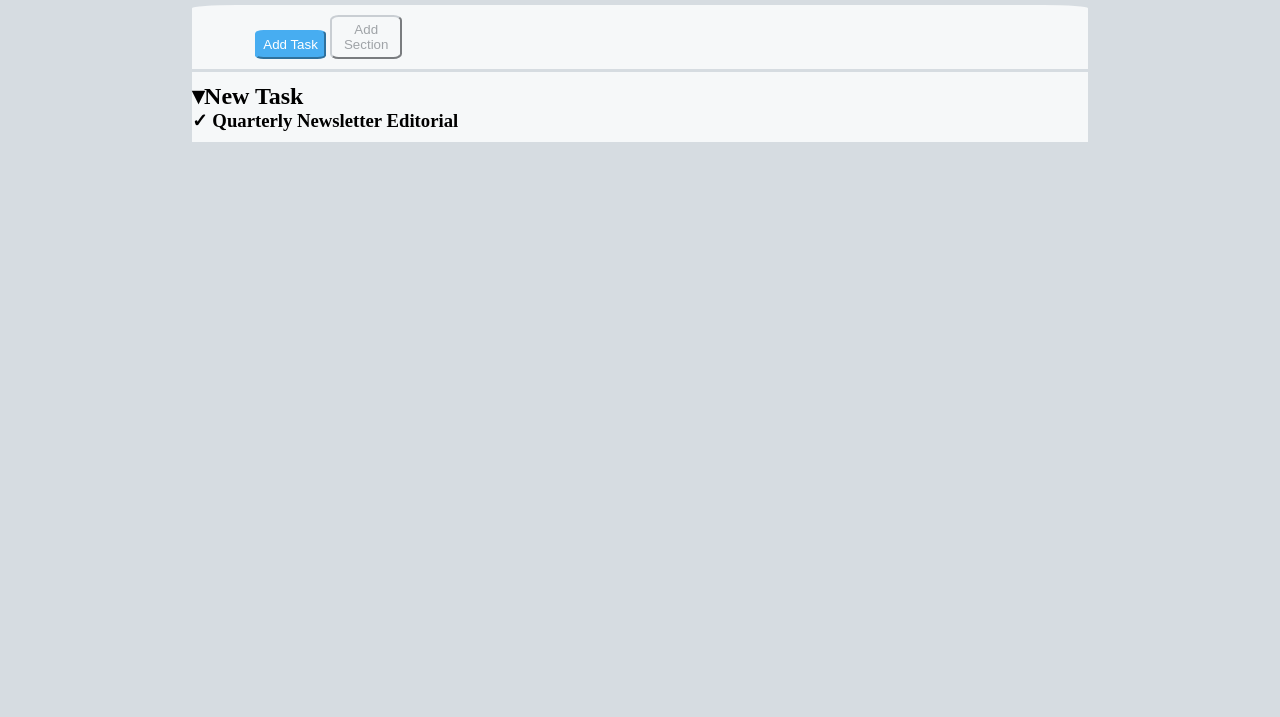
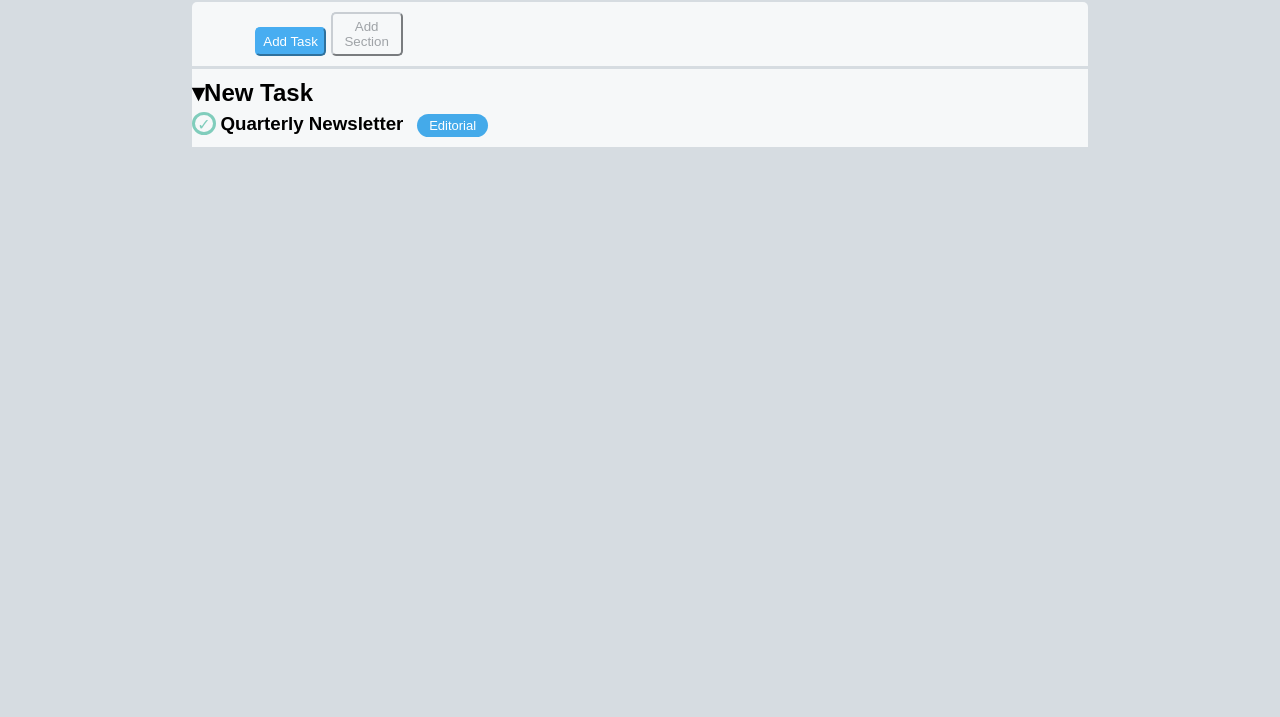
Before and after one commit to GiacomoArena/html-css-toboolist, a plain HTML site: page index.html in a window 1280 px wide. Shown: the part 83-800 px from the top of the page. Drawn offline with Linux system fonts and the light colour scheme.

Commit message:
new task section

```diff
--- a/css/style.css
+++ b/css/style.css
@@ -2,7 +2,7 @@
   padding: 0;
   margin: 0;
   box-sizing: border-box;
-  /* font-family: Arial, Helvetica, sans-serif; */
+  font-family: Arial, Helvetica, sans-serif;
 
 }
 /* General */
@@ -23,10 +23,10 @@ header .titolo{
   padding-top: 10px;
   background-color: #F6F8F9;
   font-family: 'Poppins', sans-serif;
-  font-weight: bolder;
 }
 header .titolo h1{
   display: inline-block;
+  font-weight: bolder;
 }
 img{
   vertical-align: middle;
@@ -36,14 +36,14 @@ img{
 
 /* Main */
 .first-button{
-  border-top-left-radius: 5%;
-  border-top-right-radius: 5%;
+  border-top-left-radius: 5px;
+  border-top-right-radius: 5px;
 }
 main .first-button button{
   width: 8%;
   padding-top: 5px;
   padding-bottom: 5px;
-  border-radius: 12%;
+  border-radius: 5px;
   border: 1;
   border-color: #C9CED3;
   /* background-color: #47ADF1; */
@@ -64,3 +64,33 @@ main .first-button button{
 .main-list{
   margin-top: 2.5px;
 }
+/* parte di main con i checkmark e cross  */
+
+.v{
+  width: 24px;
+  height: 23px;
+  color:#80cdbc;
+  border: solid #80cdbc;
+  border-radius: 50%;
+  display: inline-block;
+  text-align: center;
+  line-height: 10px;
+  margin-top: 5px;
+  padding-top: 5px;
+}
+h3{
+  display: inline-block;
+
+}
+#blue-text{
+  display: inline-block;
+  font-size: small;
+  width: 8%;
+  margin-left: 1%;
+  text-align: center;
+  padding-top: 4px;
+  padding-bottom: 4px;
+  border-radius: 15px;
+  background-color: #44AAEA;
+  color: white;
+}
--- a/index.html
+++ b/index.html
@@ -26,8 +26,10 @@
     </div>
     <div class="main-list">
       <section class="new-task">
-        <h2><span>&dtrif;</span>New Task</h2>
-        <h3><span>&checkmark;</span> Quarterly Newsletter <span class="testi-evidenziati" id="blu-text">Editorial</span></h3>
+        <h2><span class="triangolo">&dtrif;</span>New Task</h2>
+        <span class="v">&checkmark;</span>
+        <h3>Quarterly Newsletter</h3>
+        <span class="testi-evidenziati" id="blue-text">Editorial</span>
       </section>
 
     </div>
```
